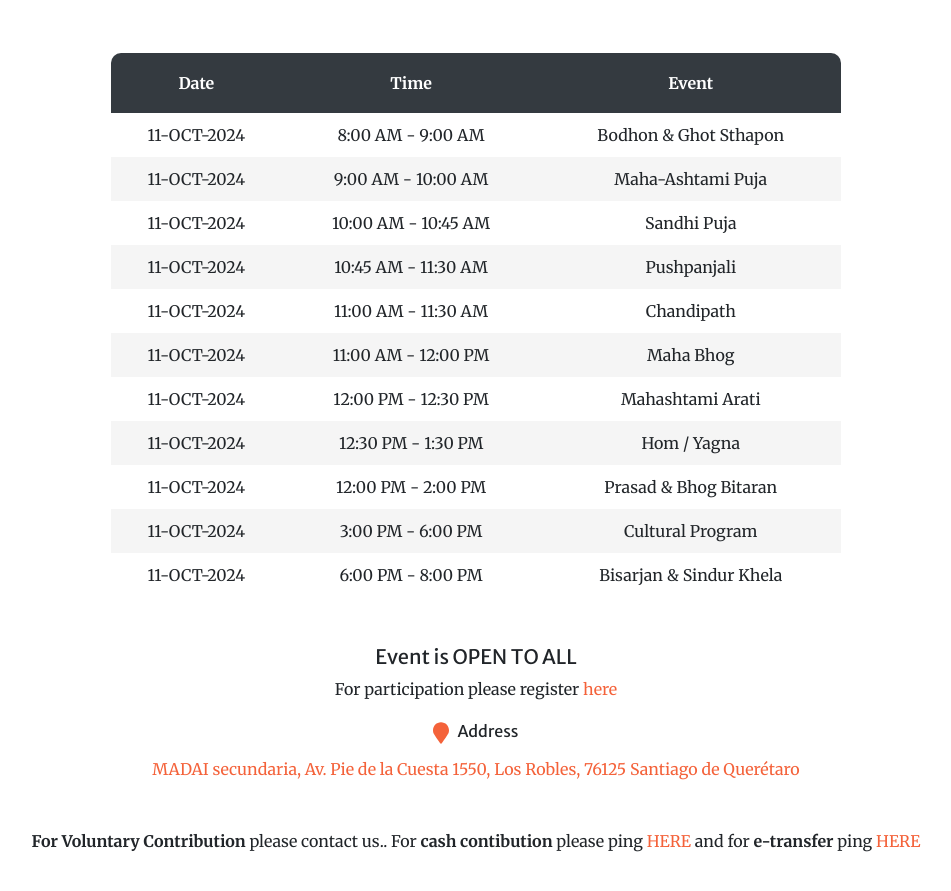
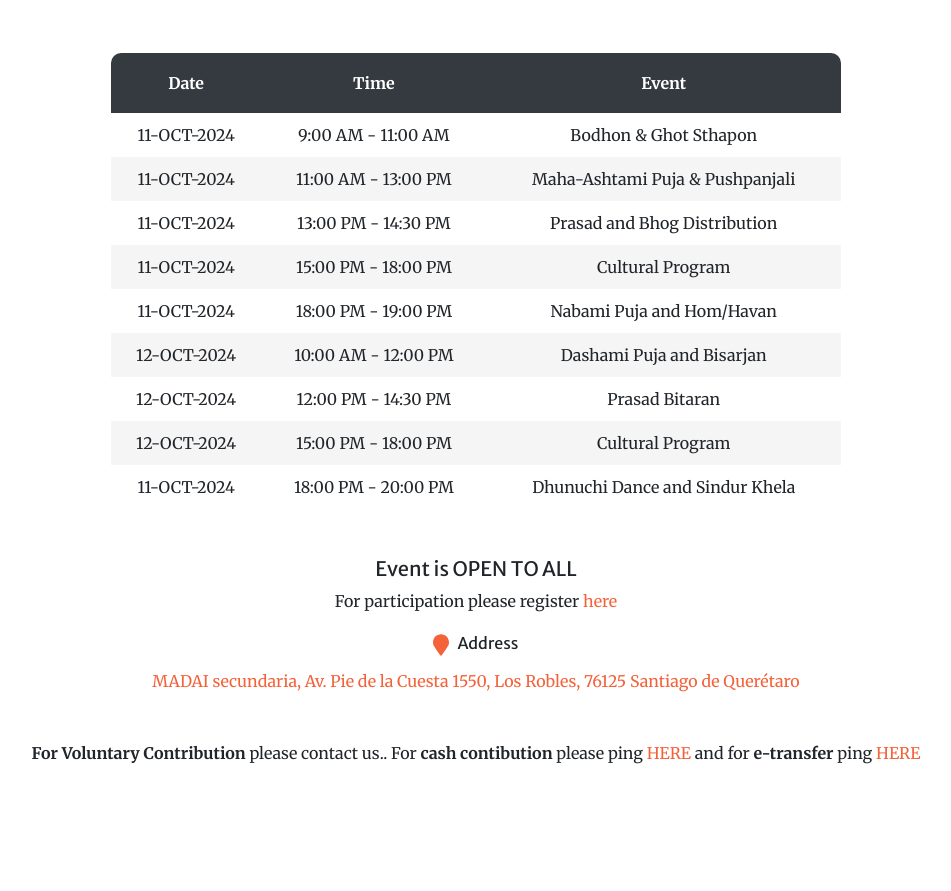
Before and after one commit to qrosarbojonin/qrosarbojonin, a plain HTML site: page index.html in a window 1280 px wide. Shown: the part 1967-2858 px from the top of the page, without its empty margins (164-1115 px from the left). Drawn offline with nearby package versions, Linux system fonts and the light colour scheme.

Commit message:
Update index.html

```diff
--- a/index.html
+++ b/index.html
@@ -128,60 +128,49 @@
                             <tbody>
                                 <tr>
                                     <td>11-OCT-2024</td>
-                                    <td>8:00 AM - 9:00 AM</td>
+                                    <td>9:00 AM - 11:00 AM</td>
                                     <td>Bodhon & Ghot Sthapon </td>
                                 </tr>
                                 <tr>
                                     <td>11-OCT-2024</td>
-                                    <td>9:00 AM - 10:00 AM</td>
-                                    <td>Maha-Ashtami Puja</td>
+                                    <td>11:00 AM - 13:00 PM</td>
+                                    <td>Maha-Ashtami Puja & Pushpanjali</td>
                                 </tr>
                                 <tr>
                                     <td>11-OCT-2024</td>
-                                    <td>10:00 AM - 10:45 AM</td>
-                                    <td>Sandhi Puja</td>
+                                    <td>13:00 PM - 14:30 PM</td>
+                                    <td>Prasad and Bhog Distribution</td>
                                 </tr>
                                 <tr>
                                     <td>11-OCT-2024</td>
-                                    <td>10:45 AM - 11:30 AM</td>
-                                    <td>Pushpanjali</td>
-                                </tr>
-                                <tr>
-                                    <td>11-OCT-2024</td>
-                                    <td>11:00 AM - 11:30 AM</td>
-                                    <td>Chandipath</td>
-                                </tr>
-                                <tr>
-                                    <td>11-OCT-2024</td>
-                                    <td>11:00 AM - 12:00 PM</td>
-                                    <td>Maha Bhog</td>
-                                </tr>
-                                <tr>
-                                    <td>11-OCT-2024</td>
-                                    <td>12:00 PM - 12:30 PM</td>
-                                    <td>Mahashtami Arati</td>
-                                </tr>
-                                <tr>
-                                    <td>11-OCT-2024</td>
-                                    <td>12:30 PM - 1:30 PM </td>
-                                    <td>Hom / Yagna</td>
-                                </tr>
-                                <tr>
-                                    <td>11-OCT-2024</td>
-                                    <td>12:00 PM - 2:00 PM</td>
-                                    <td>Prasad & Bhog Bitaran</td>
-                                </tr>
-                                <tr>
-                                    <td>11-OCT-2024</td>
-                                    <td>3:00 PM - 6:00 PM</td>
+                                    <td>15:00 PM - 18:00 PM</td>
                                     <td>Cultural Program</td>
                                 </tr>
                                 <tr>
                                     <td>11-OCT-2024</td>
-                                    <td>6:00 PM - 8:00 PM</td>
-                                    <td>Bisarjan & Sindur Khela</td>
+                                    <td>18:00 PM - 19:00 PM</td>
+                                    <td>Nabami Puja and Hom/Havan</td>
                                 </tr>
-
+                                <tr>
+                                    <td>12-OCT-2024</td>
+                                    <td>10:00 AM - 12:00 PM</td>
+                                    <td>Dashami Puja and Bisarjan</td>
+                                </tr>
+                                <tr>
+                                    <td>12-OCT-2024</td>
+                                    <td>12:00 PM - 14:30 PM</td>
+                                    <td>Prasad Bitaran</td>
+                                </tr>
+                                <tr>
+                                    <td>12-OCT-2024</td>
+                                    <td>15:00 PM - 18:00 PM </td>
+                                    <td>Cultural Program</td>
+                                </tr>
+                                <tr>
+                                    <td>11-OCT-2024</td>
+                                    <td>18:00 PM - 20:00 PM</td>
+                                    <td>Dhunuchi Dance and Sindur Khela</td>
+                                </tr>
                             </tbody>
                         </table>
                     </div>
```
